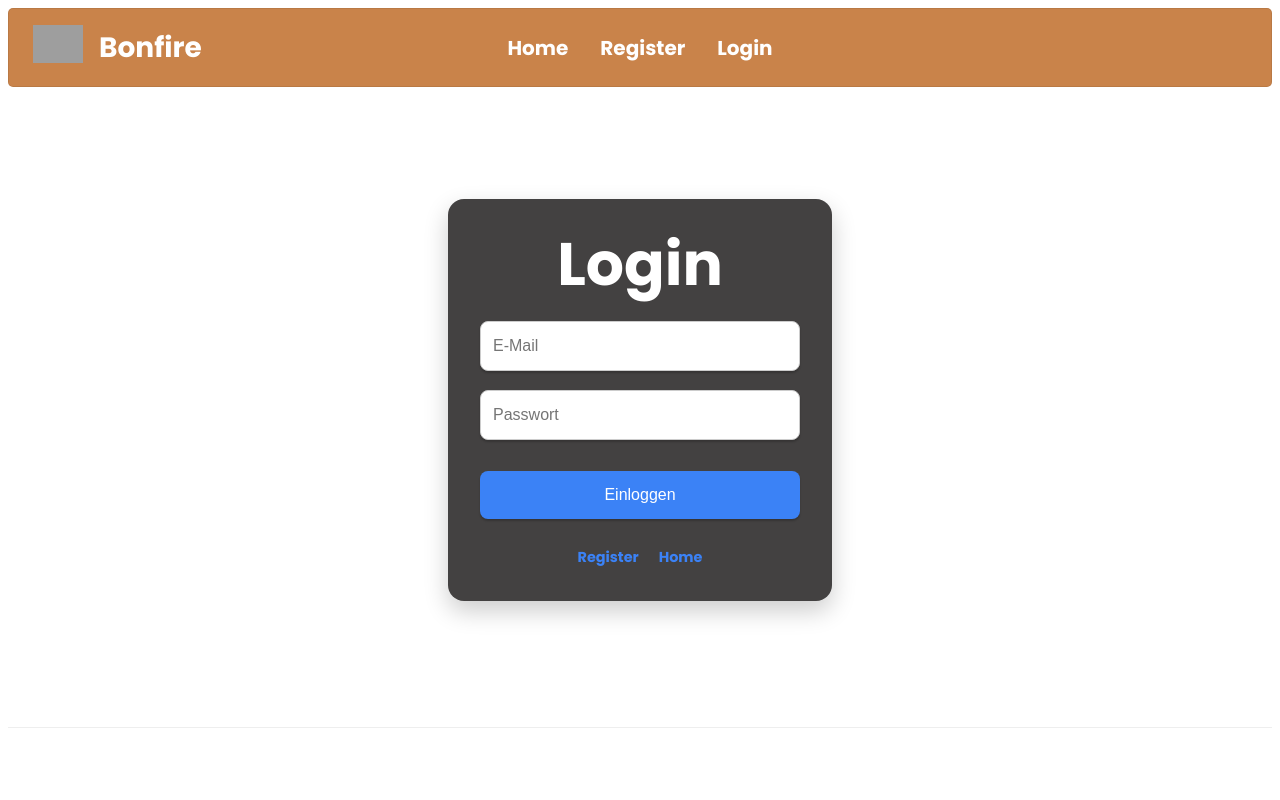
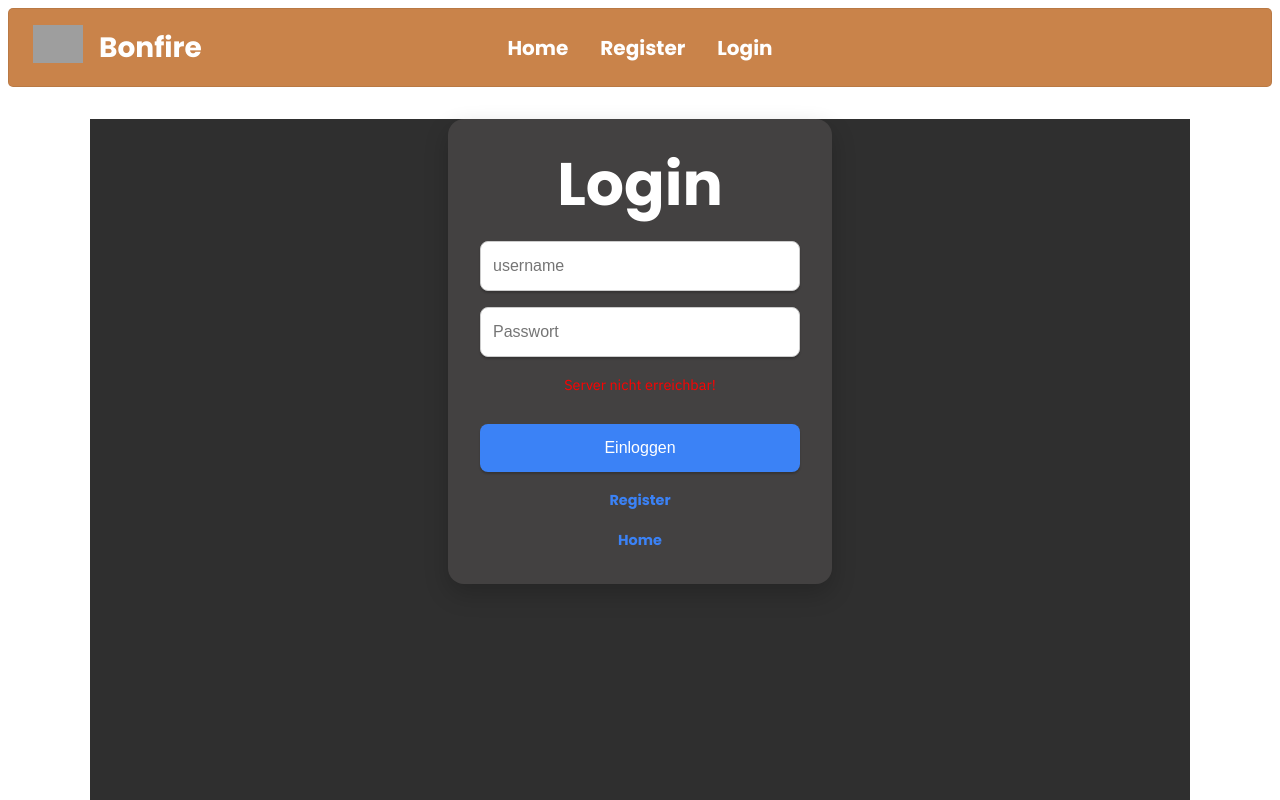
Before and after one commit to ArchAngel727/bonfire, a SvelteKit app: page /login in a window 1280 px wide. Shown: the top 800 px of the page. Built offline with nearby package versions, Linux system fonts and the light colour scheme; no server answers; grey boxes are pictures that could not be loaded.

Commit message:
login funktioniert

```diff
--- a/src/routes/login/+page.svelte
+++ b/src/routes/login/+page.svelte
@@ -1,22 +1,65 @@
 <script>
+  import { io } from "socket.io-client";
+  import { onMount, onDestroy } from "svelte";
   import "../../style.css";
 
-  let email = "";
+  let username = "";
   let password = "";
   let error = "";
+  let socket = io("ws://127.0.0.1:3000/login");;
+  let connected = false;
+
+  onMount(() => {
+
+    socket.on("connect", () => {
+      console.log("Connected with server /login!");
+      connected = true;
+    });
+
+    socket.on("connect_error", (err) => {
+      console.log("❌ Fehler:", err.message);
+      error = "Server nicht erreichbar!";
+    });
+
+    socket.on("disconnect", () => {
+      connected = false;
+    });
+  });
+
+  onDestroy(() => {
+    socket?.disconnect();
+  });
 
   function login() {
-    if (!email || !password) {
-      error = "Bitte alle Felder ausfüllen";
+  if (!username || !password) {
+    error = "Username or Password missing!";
     return;
   }
 
-    if (email === "test@test.com" && password === "1234") {
+  if (!connected) {
+    error = "Can't reach server";
+    return;
+  }
+
+  console.log("Login with:", { username, password });
+
+  // ← Timeout: wenn Server in 5 Sek nicht antwortet, Fehler!
+  const timeout = setTimeout(() => {
+    console.log("⏱️ Server antwortet nicht!");
+    error = "Server antwortet nicht (Timeout)";
+  }, 5000);
+
+  socket.emit("login", { username, password }, (response) => {
+    clearTimeout(timeout);
+    console.log("Server:", response);
+
+    if (response?.session_id && response.signature) {
       error = "";
-      alert("Login erfolgreich!");
+      alert("Login succesfull!");
     } else {
-      error = "Falsche E-Mail oder Passwort";
+      error = response?.message || "Wrong Username oder Password";
     }
+  });
 }
 
   function handleKey(e) {
@@ -31,17 +74,15 @@
     <h1>Login</h1>
 
     <input
-      type="email"
-      placeholder="E-Mail"
-      bind:value={email}
-      on:keydown={handleKey}
+      type="text"
+      placeholder="username"
+      bind:value={username}
     />
 
     <input
       type="password"
       placeholder="Passwort"
       bind:value={password}
-      on:keydown={handleKey}
     />
 
     {#if error}
@@ -58,9 +99,11 @@
 
 <style>
   main {
+    height: 100vh;
     display: flex;
     justify-content: center;
     align-items: flex-start;
+    background: #2f2f2f;
     font-family: Arial, sans-serif;
   }
 
@@ -72,7 +115,6 @@
     box-shadow: 0 10px 25px rgba(0, 0, 0, 0.2);
     text-align: center;
     color: rgb(255, 255, 255);
-    margin-top: 80px;
   }
 
   h1 {
@@ -83,7 +125,7 @@
     width: 100%;
     box-sizing: border-box;
     padding: 0.75rem;
-    margin-bottom: 1.2rem;
+    margin-bottom: 1rem;
     border-radius: 8px;
     border: 1px solid #ccc;
     font-size: 1rem;
@@ -129,12 +171,4 @@
   .link:hover {
     text-decoration: underline;
   }
-
-  .containerLinks {
-    display: flex;
-    justify-content: center;
-    align-items: center;
-    margin-top: 10px;
-    gap: 20px;
-  }
 </style>
```
Lines whose indentation alone changed are shown as unchanged.
